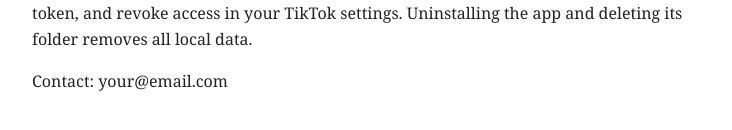
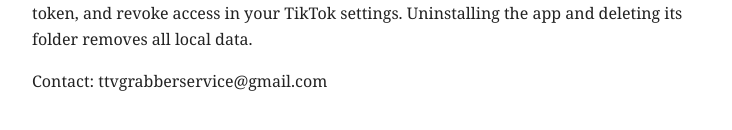
Before and after one commit to 111alick111-prog/narezki, a plain HTML site: page privacy.html in a window 1280 px wide. Shown: the part 500-630 px from the top of the page, without its empty margins (268-1000 px from the left). Drawn offline with Linux system fonts and the light colour scheme.

Commit message:
Update privacy.html

```diff
--- a/privacy.html
+++ b/privacy.html
@@ -1,5 +1,5 @@
 <!DOCTYPE html><html lang="en"><head><meta charset="utf-8"><meta name="viewport" content="width=device-width,initial-scale=1"><title>Narezki Privacy Policy</title>
 <style>body{font-family:Georgia,serif;max-width:680px;margin:48px auto;padding:0 20px;line-height:1.6;color:#222}h1{font-size:28px}nav a{margin-right:16px}</style></head>
 <body><nav><a href="index.html">Narezki</a><a href="terms.html">Terms of Service</a><a href="privacy.html">Privacy Policy</a></nav><h1>Narezki Privacy Policy</h1>
-<p><i>Last updated: November 22, 2026</i></p><p><b>What we collect.</b> When you connect a TikTok account, Narezki receives an access token and basic profile information (account ID, display name, avatar). When you publish, the app sends your video, caption and posting settings to TikTok.</p><p><b>Where data is stored.</b> All data, including tokens, videos and settings, is stored only on your own computer. Narezki has no servers and does not send your data to us or to any third party, except the platforms you choose to publish to.</p><p><b>How data is used.</b> Data is used only to publish videos you select and to show your publishing status and statistics inside the app. We do not sell, share or use your data for advertising.</p><p><b>Deleting data.</b> You can disconnect your account in the app, which deletes the stored token, and revoke access in your TikTok settings. Uninstalling the app and deleting its folder removes all local data.</p><p>Contact: your@email.com</p>
+<p><i>Last updated: November 22, 2026</i></p><p><b>What we collect.</b> When you connect a TikTok account, Narezki receives an access token and basic profile information (account ID, display name, avatar). When you publish, the app sends your video, caption and posting settings to TikTok.</p><p><b>Where data is stored.</b> All data, including tokens, videos and settings, is stored only on your own computer. Narezki has no servers and does not send your data to us or to any third party, except the platforms you choose to publish to.</p><p><b>How data is used.</b> Data is used only to publish videos you select and to show your publishing status and statistics inside the app. We do not sell, share or use your data for advertising.</p><p><b>Deleting data.</b> You can disconnect your account in the app, which deletes the stored token, and revoke access in your TikTok settings. Uninstalling the app and deleting its folder removes all local data.</p><p>Contact: ttvgrabberservice@gmail.com</p>
 </body></html>
```
